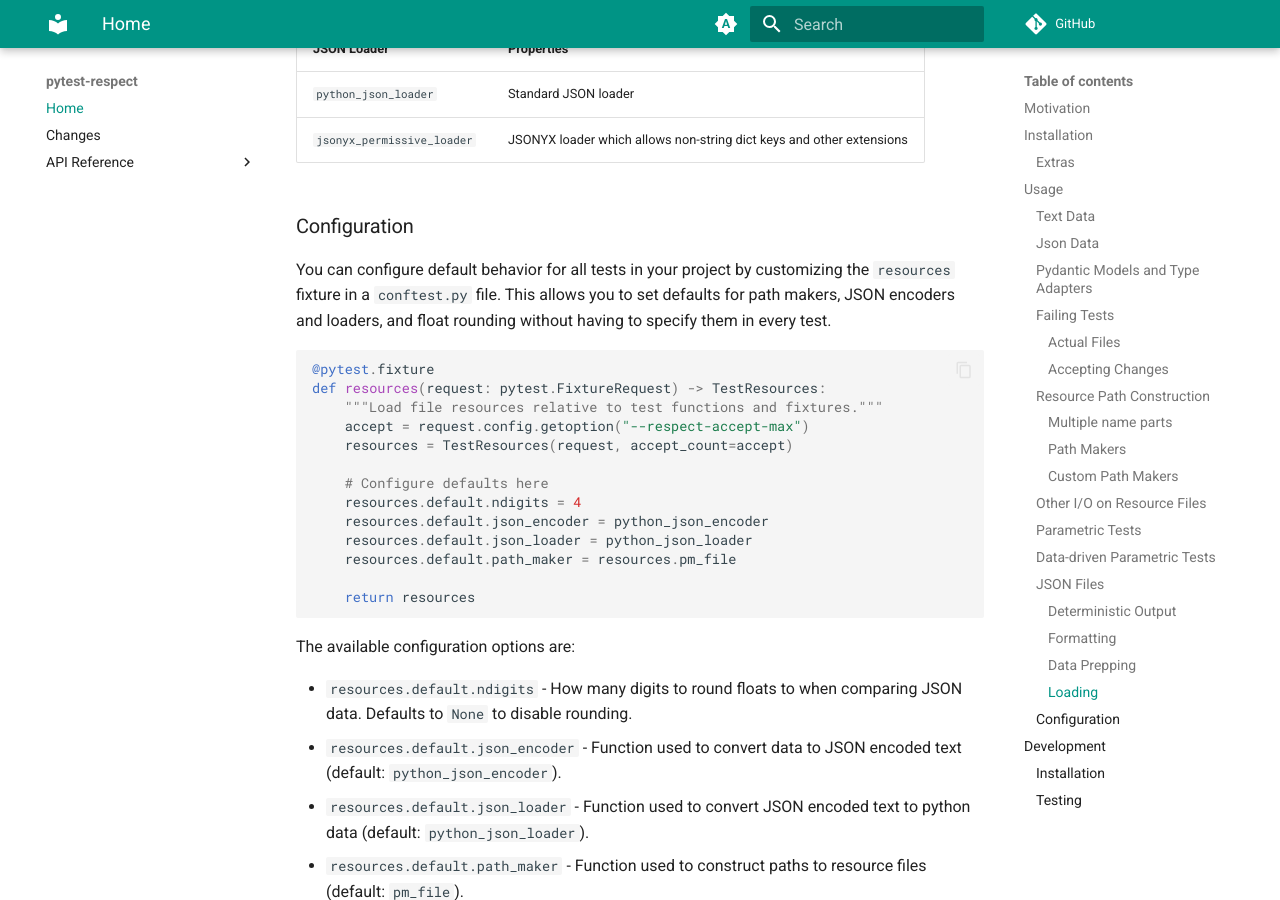
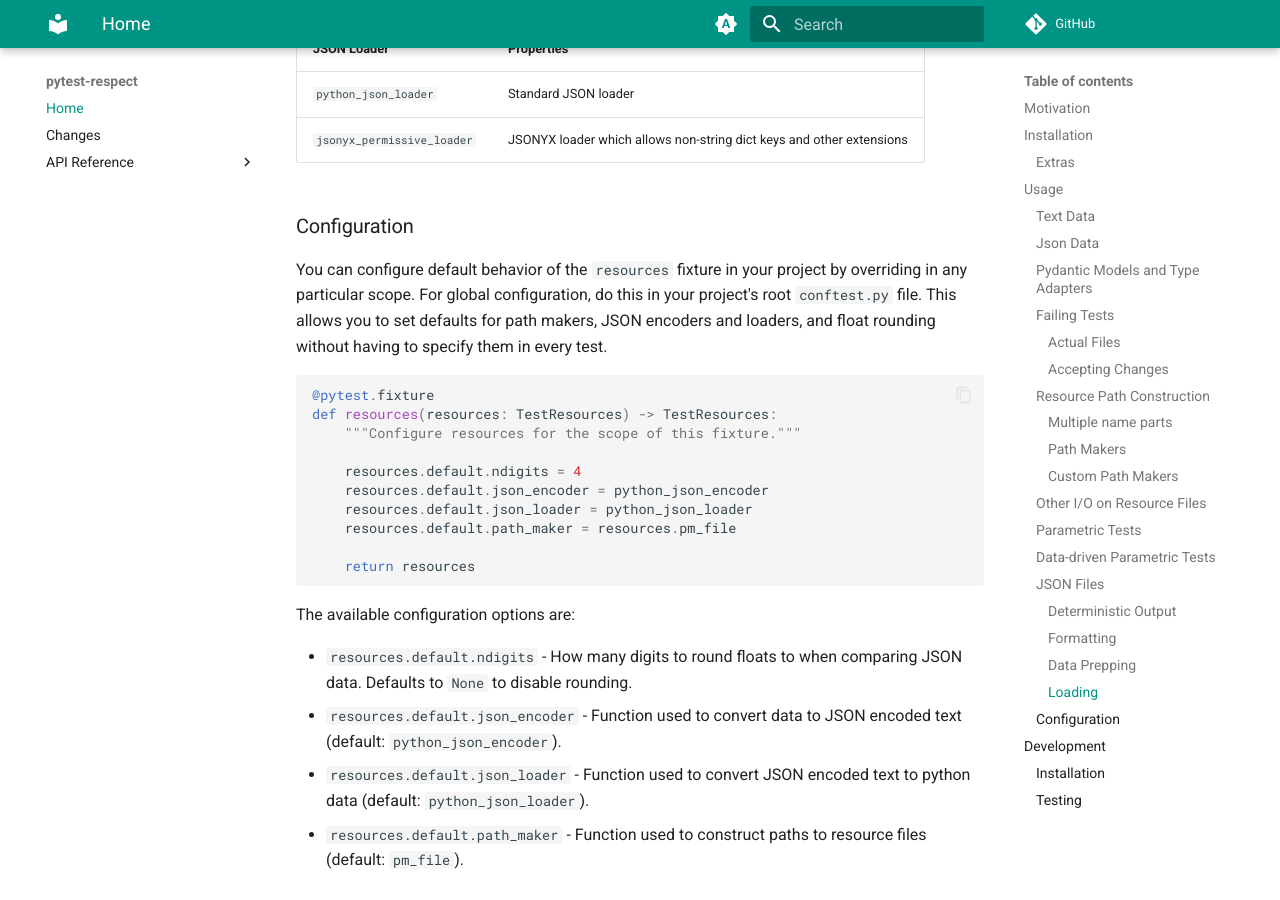
Before and after one commit to Ankeri/pytest-respect, an MkDocs documentation site: the page built from docs/README.md, in a window 1280 px wide and 900 px high, scrolled down 8763 px. Built offline with MkDocs 1.6.1 and Material for MkDocs 9.7.7, drawn with Linux system fonts in a browser that asks for light colours; comment, search, counter and statistics services are not loaded.

Commit message:
Bump release to v1.0 today. Slight docs. Update library versions.

````diff
--- a/docs/README.md
+++ b/docs/README.md
@@ -275,16 +275,13 @@ The following loaders are included with the library, but the one prefixed with `
 
 ### Configuration
 
-You can configure default behavior for all tests in your project by customizing the `resources` fixture in a `conftest.py` file. This allows you to set defaults for path makers, JSON encoders and loaders, and float rounding without having to specify them in every test.
+You can configure default behavior of the `resources` fixture in your project by overriding in any particular scope. For global configuration, do this in your project's root `conftest.py` file. This allows you to set defaults for path makers, JSON encoders and loaders, and float rounding without having to specify them in every test.
 
 ```python
 @pytest.fixture
-def resources(request: pytest.FixtureRequest) -> TestResources:
-    """Load file resources relative to test functions and fixtures."""
-    accept = request.config.getoption("--respect-accept-max")
-    resources = TestResources(request, accept_count=accept)
+def resources(resources: TestResources) -> TestResources:
+    """Configure resources for the scope of this fixture."""
 
-    # Configure defaults here
     resources.default.ndigits = 4
     resources.default.json_encoder = python_json_encoder
     resources.default.json_loader = python_json_loader
--- a/pyproject.toml
+++ b/pyproject.toml
@@ -45,7 +45,7 @@ jsonyx = ["jsonyx>=2.0.0"]
 
 [dependency-groups]
 dev = [
-    "mkdocs>=1.6.1",
+    "mkdocs>=1.6.1,<2.0",
     "mkdocs-material>=9.7.1",
     "mkdocstrings[python]>=1.0.0",
     "pre-commit>=4.2.0",
````
Also changed, not shown: docs/CHANGES.md (+1 -1 lines), 1 other file.
